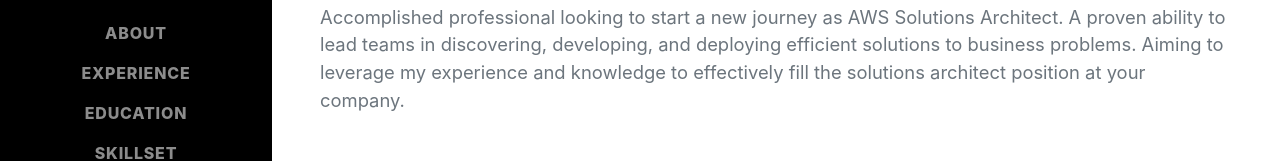
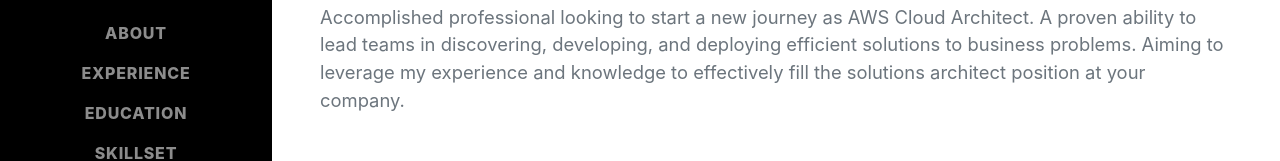
Before and after one commit to dwsafar/donsafar.com-FrontEnd, a plain HTML site: page index.html in a window 1280 px wide. Shown: the part 359-520 px from the top of the page. Drawn offline with nearby package versions, Linux system fonts and the light colour scheme; no server answers; a web font is replaced by a local one.

Commit message:
Update index.html

```diff
--- a/index.html
+++ b/index.html
@@ -48,7 +48,7 @@
                         Frisco, TX ·
                         <a href="mailto:donjr.safar@gmail.com">donjr.safar@gmail.com</a>
                     </div>
-                    <p class="lead mb-5">Accomplished professional looking to start a new journey as AWS Solutions Architect. A proven ability to lead teams in discovering, developing, and deploying efficient solutions to business problems. Aiming to leverage my experience and knowledge to effectively fill the solutions architect position at your company.</p>
+                    <p class="lead mb-5">Accomplished professional looking to start a new journey as AWS Cloud Architect. A proven ability to lead teams in discovering, developing, and deploying efficient solutions to business problems. Aiming to leverage my experience and knowledge to effectively fill the solutions architect position at your company.</p>
                     <!-- Vistor Counter -->
             		<p>Visitor Number <span id="count"></span></p>
             		<div class="social-icons">
```
